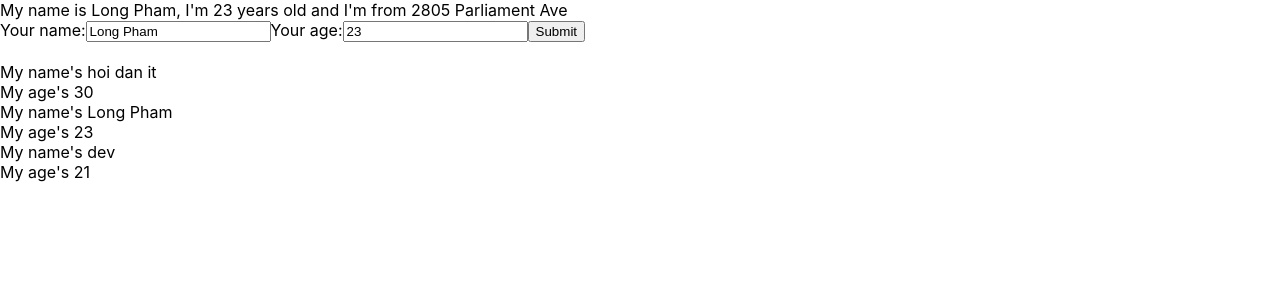
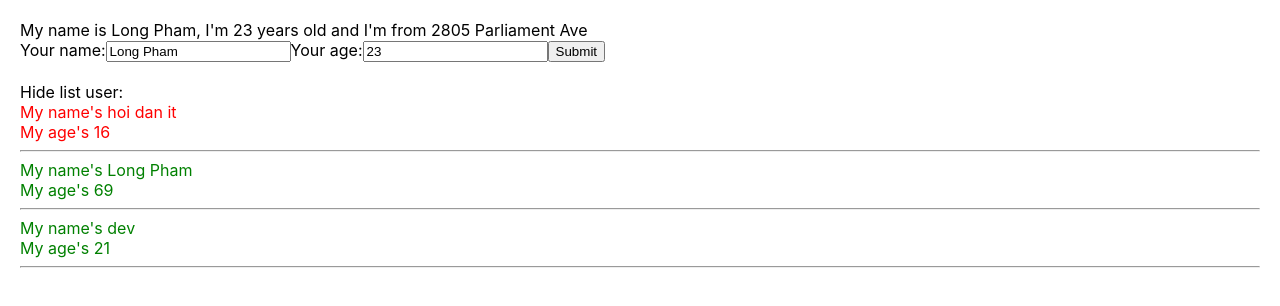
Before and after one commit to longpdev/test-demo-react, a React (Create React App) app: page / in a window 1280 px wide. Shown: the top 306 px of the page. Built offline with nearby package versions, Linux system fonts and the light colour scheme.

Commit message:
add show/hide list user, css, React conditional

```diff
--- a/src/App.css
+++ b/src/App.css
@@ -1,4 +1,13 @@
+.red {
+  color: red;
+}
+
+.green {
+  color: green;
+}
+
 body {
+  padding: 20px;
   margin: 0;
   font-family: -apple-system, BlinkMacSystemFont, 'Segoe UI', 'Roboto', 'Oxygen',
     'Ubuntu', 'Cantarell', 'Fira Sans', 'Droid Sans', 'Helvetica Neue',
@@ -46,6 +55,7 @@
   from {
     transform: rotate(0deg);
   }
+
   to {
     transform: rotate(360deg);
   }
--- a/src/components/DisplayInfo.js
+++ b/src/components/DisplayInfo.js
@@ -1,25 +1,42 @@
 import React from "react";
 
 class DisplayInfo extends React.Component {
+    state = {
+        isShowListUser: true
+    }
+    handleShowHide = () => {
+        this.setState({
+            isShowListUser: !this.state.isShowListUser
+        })
+    }
 
 
     render() {
 
+
         //destructuring array/object
         const { listUsers } = this.props; //object
-        console.log(listUsers)
         return (
             //prop -> property
+            <div>
+                <div>
+                    <span onClick={() => { this.handleShowHide() }}> {this.state.isShowListUser ? "Hide" : "Show"} list user: </span>
+                </div>
+                {this.state.isShowListUser
+                    &&
                     <div >
                         {
                             listUsers.map((user) => {
                                 return (
-                            <div key={user.id}>
+                                    <div key={user.id} className={+user.age > 18 ? "green" : "red"}>
                                         <div> My name's {user.name}</div>
                                         <div> My age's {user.age}</div>
+                                        <hr></hr>
                                     </div>
                                 )
                             })
+                        }
+                    </div>
                 }
             </div>
         )
--- a/src/components/MyComponent.js
+++ b/src/components/MyComponent.js
@@ -6,8 +6,8 @@
 
     state = {
         listUsers: [
-            { id: 1, name: "hoi dan it", age: "30" },
-            { id: 2, name: "Long Pham", age: "23" },
+            { id: 1, name: "hoi dan it", age: "16" },
+            { id: 2, name: "Long Pham", age: "69" },
             { id: 3, name: "dev", age: "21" }
         ]
     }
--- a/src/index.js
+++ b/src/index.js
@@ -8,9 +8,9 @@
 const root = ReactDOM.createRoot(document.getElementById('root'));
 root.render(
   <Provider store={store}>
-    <React.StrictMode>
-      <App />
-    </React.StrictMode>
+    {/* <React.StrictMode> */}
+    <App />
+    {/* </React.StrictMode> */}
   </Provider>
 );
 
```
Lines whose indentation alone changed are shown as unchanged.
